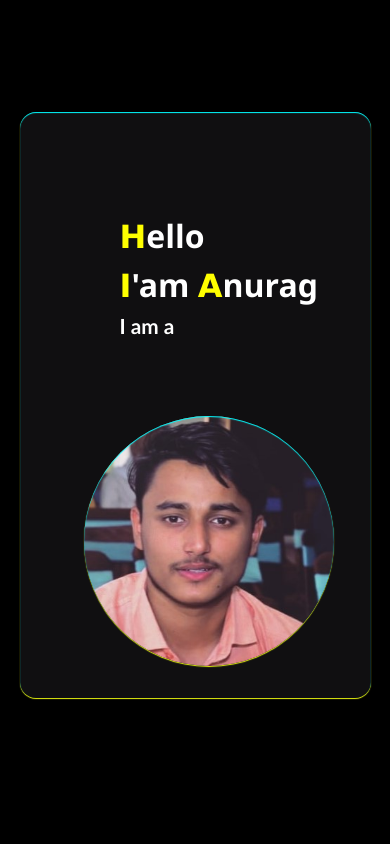
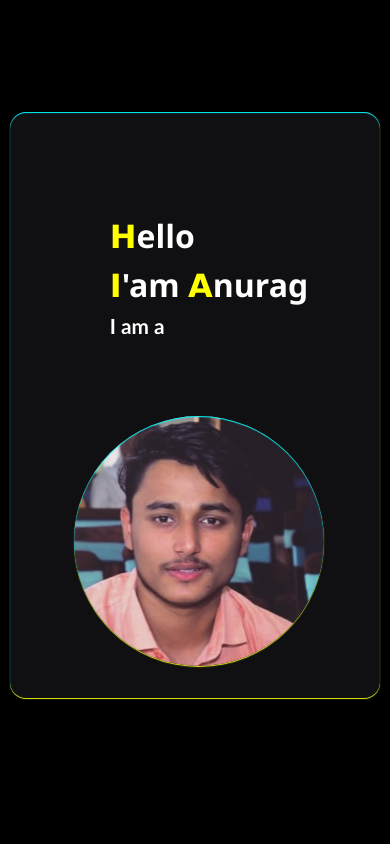
Before and after one commit to CoderAnurag007/My-Portfolio, a React (Create React App) app: page / in a window 390 px wide. Shown: the top 844 px of the page. Built offline with nearby package versions, Linux system fonts and the light colour scheme.

Commit message:
responsive issues

```diff
--- a/src/components/section1/section1.css
+++ b/src/components/section1/section1.css
@@ -23,7 +23,7 @@
   z-index: 2;
   min-height: 400px;
   margin-top: 60px;
-  width: 50%;
+  width: 700px;
   background: rgba(53, 52, 56, 0.3);
   border-radius: 1em;
   backdrop-filter: blur(15px);
@@ -38,7 +38,7 @@
     width: 100%;
   }
   .text {
-    width: 90%;
+    width: 95%;
     margin: 4px;
     margin-top: -30px;
   }
```
